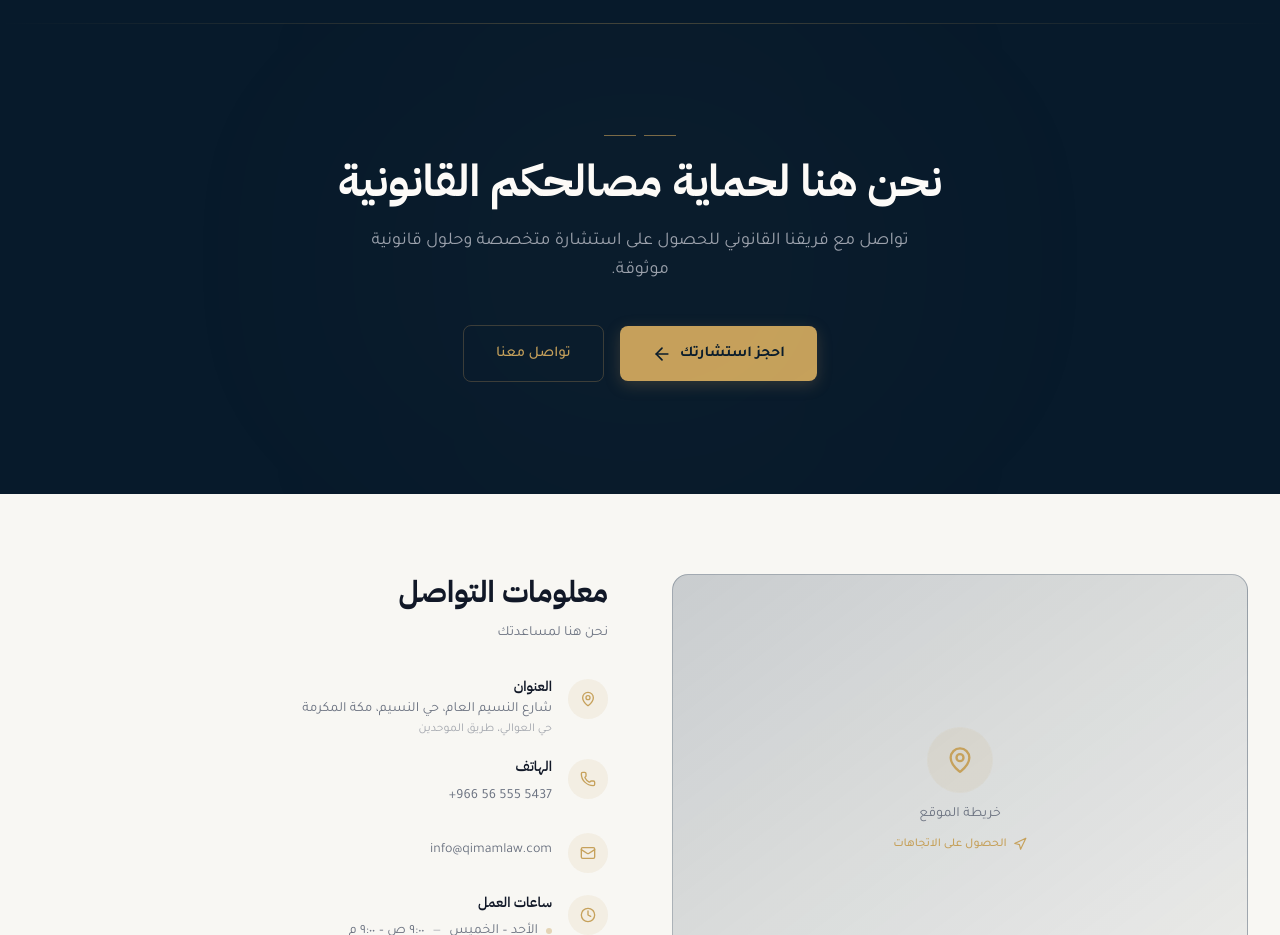
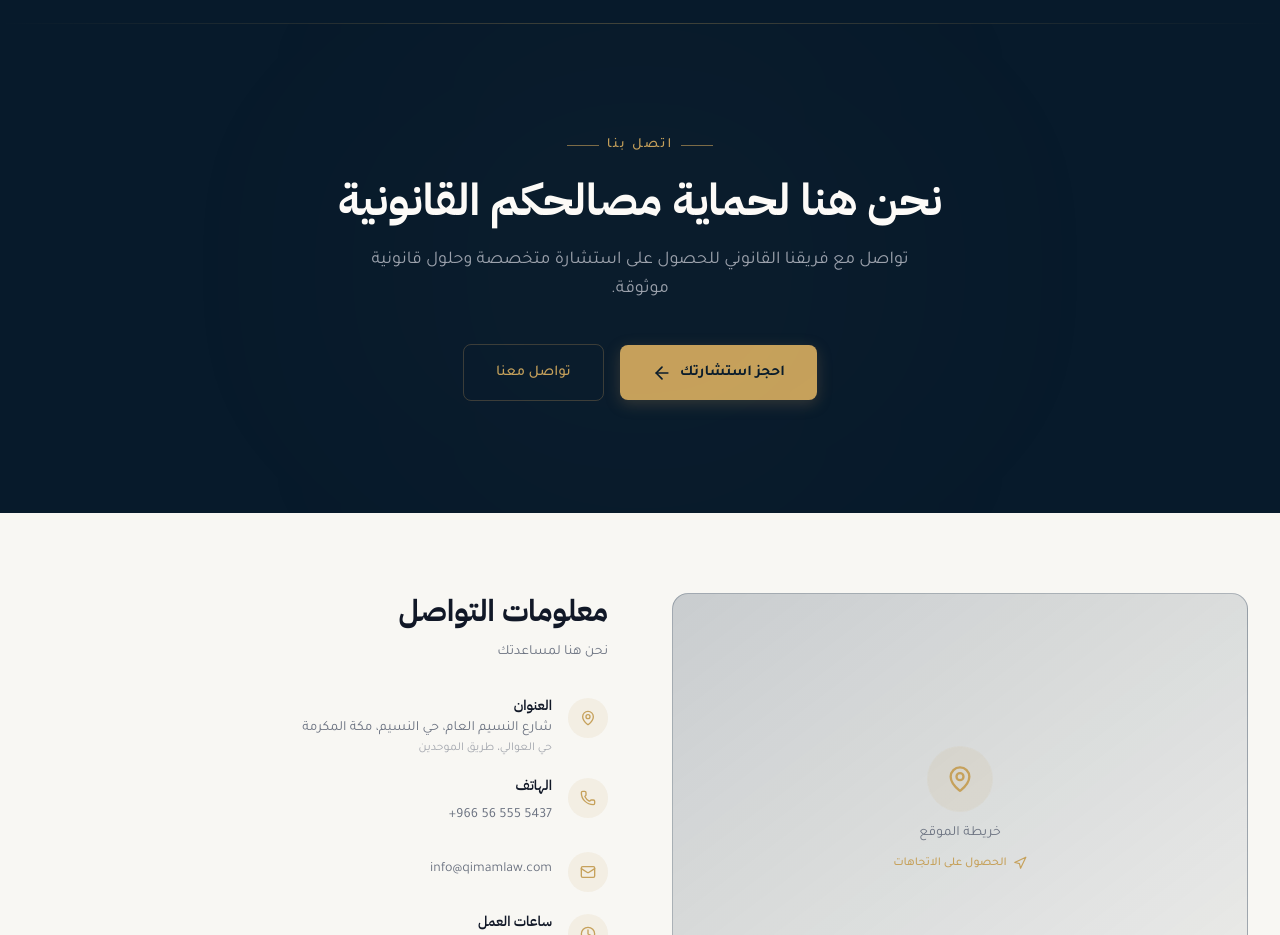
Before and after one commit to khodranefrs-creator/qimam, a Next.js app: page / in a window 1280 px wide. Shown: the part 7980-8915 px from the top of the page. Built offline with nearby package versions, Linux system fonts and the light colour scheme; no server answers; the database is empty.

Commit message:
Fix FinalCTA eyebrow consistency: add gold text between bars to match site-wide pattern

```diff
--- a/src/components/home/final-cta.tsx
+++ b/src/components/home/final-cta.tsx
@@ -29,6 +29,7 @@ export function FinalCTASection() {
         >
           <div className="flex items-center justify-center gap-2 mb-5">
             <span className="w-8 h-px bg-accent-gold/60" />
+            <span className="text-accent-gold text-sm font-medium tracking-[0.15em] uppercase">{t.home.contactCta}</span>
             <span className="w-8 h-px bg-accent-gold/60" />
           </div>
           <h2 className="text-[clamp(1.75rem,3.5vw,2.75rem)] font-heading font-bold text-text-light leading-[1.15] mb-5 text-balance">
```
